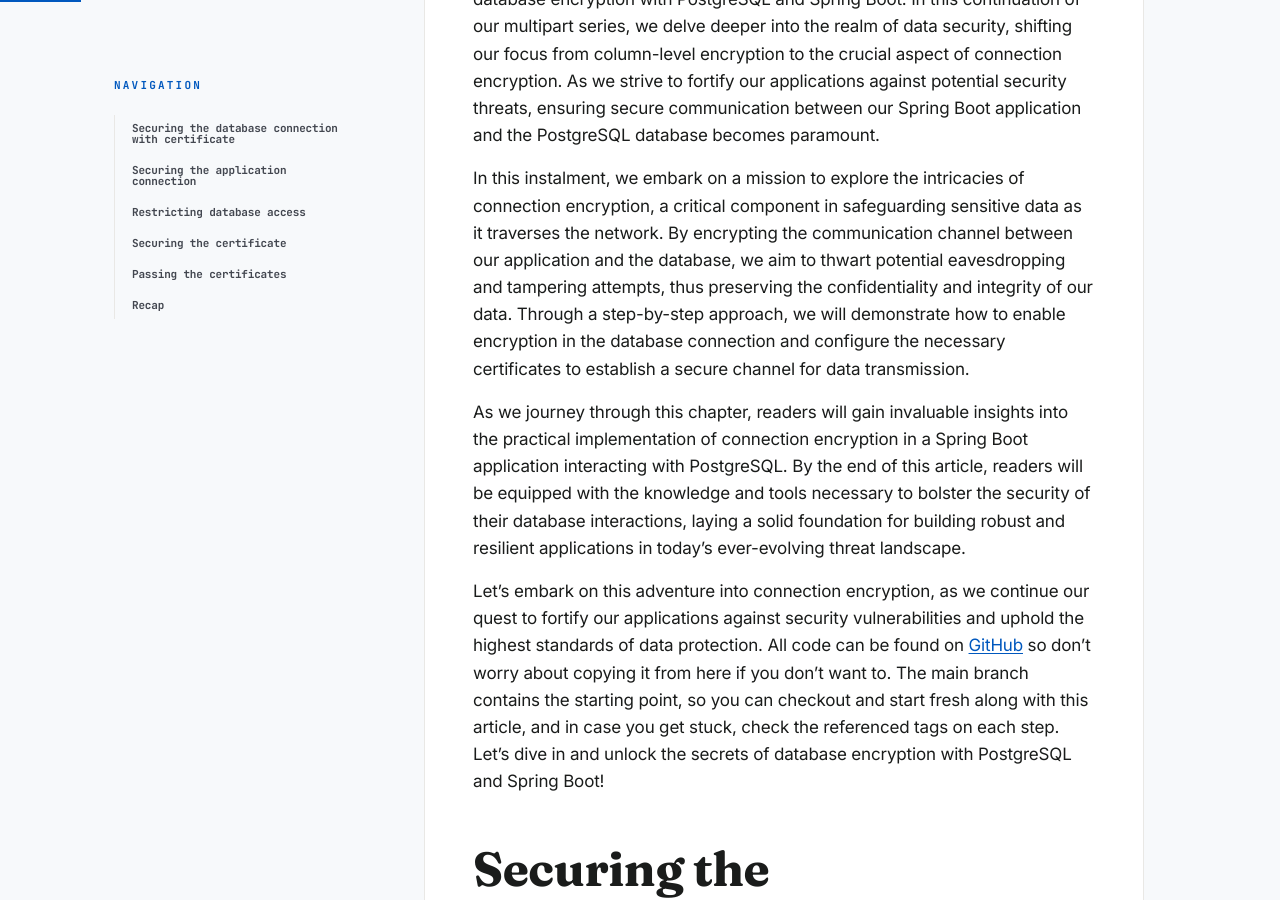
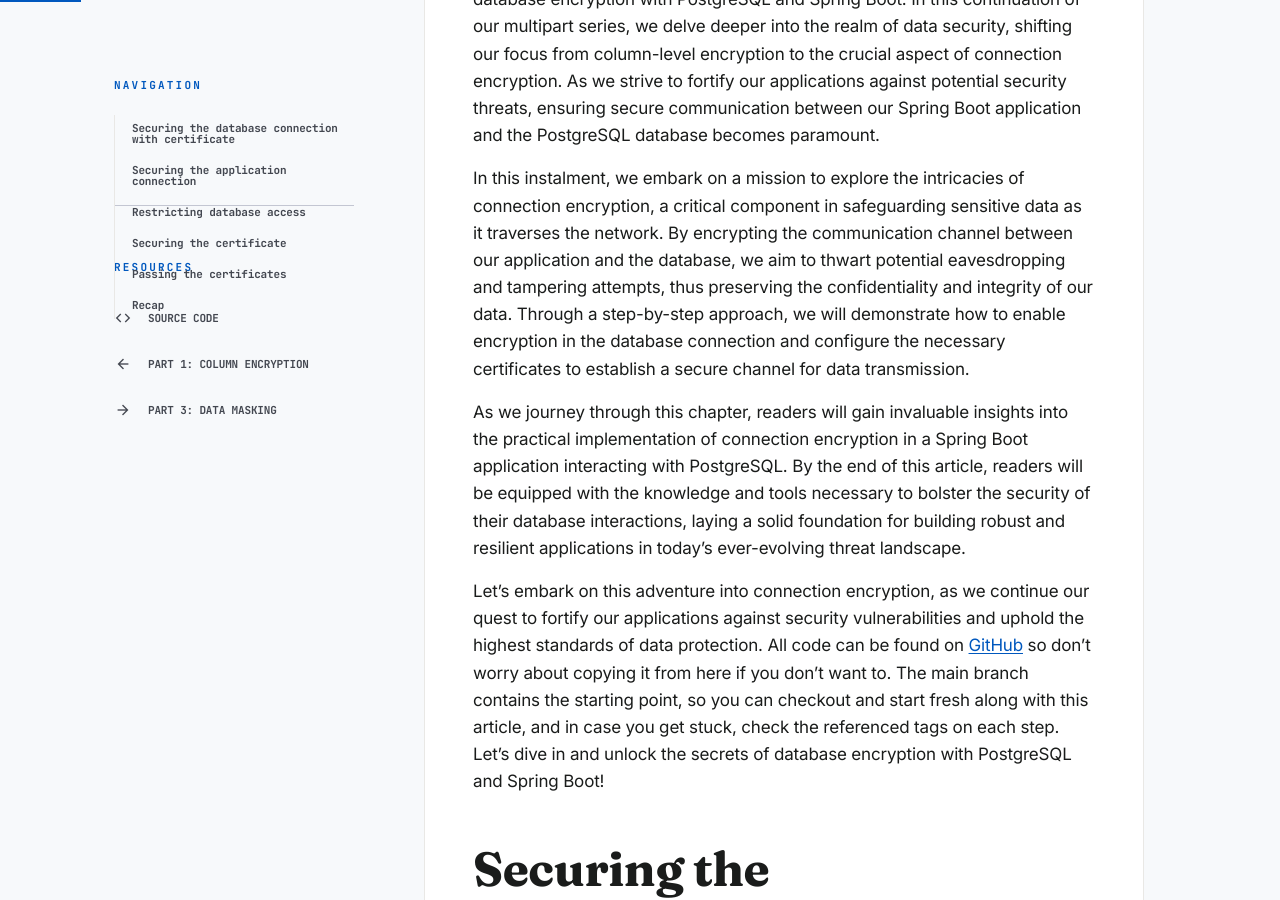
Before and after one commit to paulushcgcj/paulushcgcj.github.io, a Jekyll site: the page built from _posts/2024-04-26-database-encryption-pt2.markdown, in a window 1280 px wide and 900 px high, scrolled down 950 px. Built offline with Jekyll 4.4.1, drawn with Linux system fonts in a browser that asks for light colours.

Commit message:
feat: update article layout to use overlay image and add resource links for related content

```diff
--- a/_layouts/post.html
+++ b/_layouts/post.html
@@ -8,8 +8,13 @@
 {%- comment -%} Article Hero Section {%- endcomment -%}
 <section class="article-hero">
   <div class="article-hero__bg">
-    {%- if page.image %}
-    <img src="{{ page.image | relative_url }}"
+    {%- if page.header.overlay_image %}
+    <img src="{{ page.header.overlay_image | relative_url }}"
+         alt=""
+         class="article-hero__bg-image"
+         loading="eager">
+    {%- elsif page.header.teaser %}
+    <img src="{{ page.header.teaser | relative_url }}"
          alt=""
          class="article-hero__bg-image"
          loading="eager">
--- a/_posts/2024-04-26-database-encryption-pt2.markdown
+++ b/_posts/2024-04-26-database-encryption-pt2.markdown
@@ -10,6 +10,16 @@
     overlay_image: /assets/2024/04/articles/dbcrypt-02-cover.jpg
     overlay_filter: 0.5
     show_overlay_excerpt: false
+resources:
+    - title: "Source Code"
+      url: "https://github.com/paulushcgcj/article-database-encryption"
+      icon: "code"
+    - title: "Part 1: Column Encryption"
+      url: "/articles/database-encryption-pt1"
+      icon: "arrow_back"
+    - title: "Part 3: Data Masking"
+      url: "/articles/database-encryption-pt3"
+      icon: "arrow_forward"
 ---
 Welcome back to the second instalment of our journey into the realm of database encryption with PostgreSQL and Spring Boot. In this continuation of our multipart series, we delve deeper into the realm of data security, shifting our focus from column-level encryption to the crucial aspect of connection encryption. As we strive to fortify our applications against potential security threats, ensuring secure communication between our Spring Boot application and the PostgreSQL database becomes paramount.
 
```
